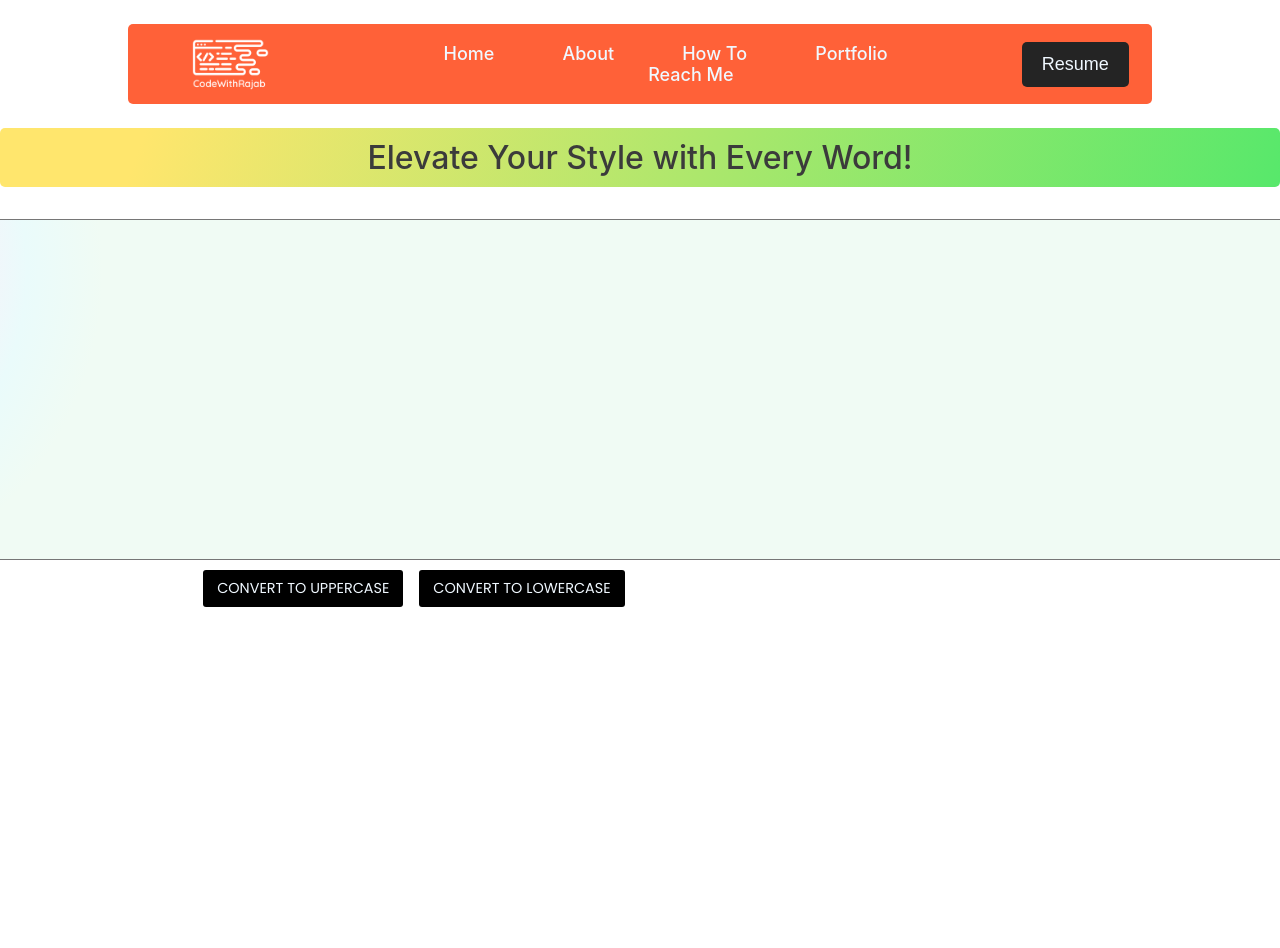
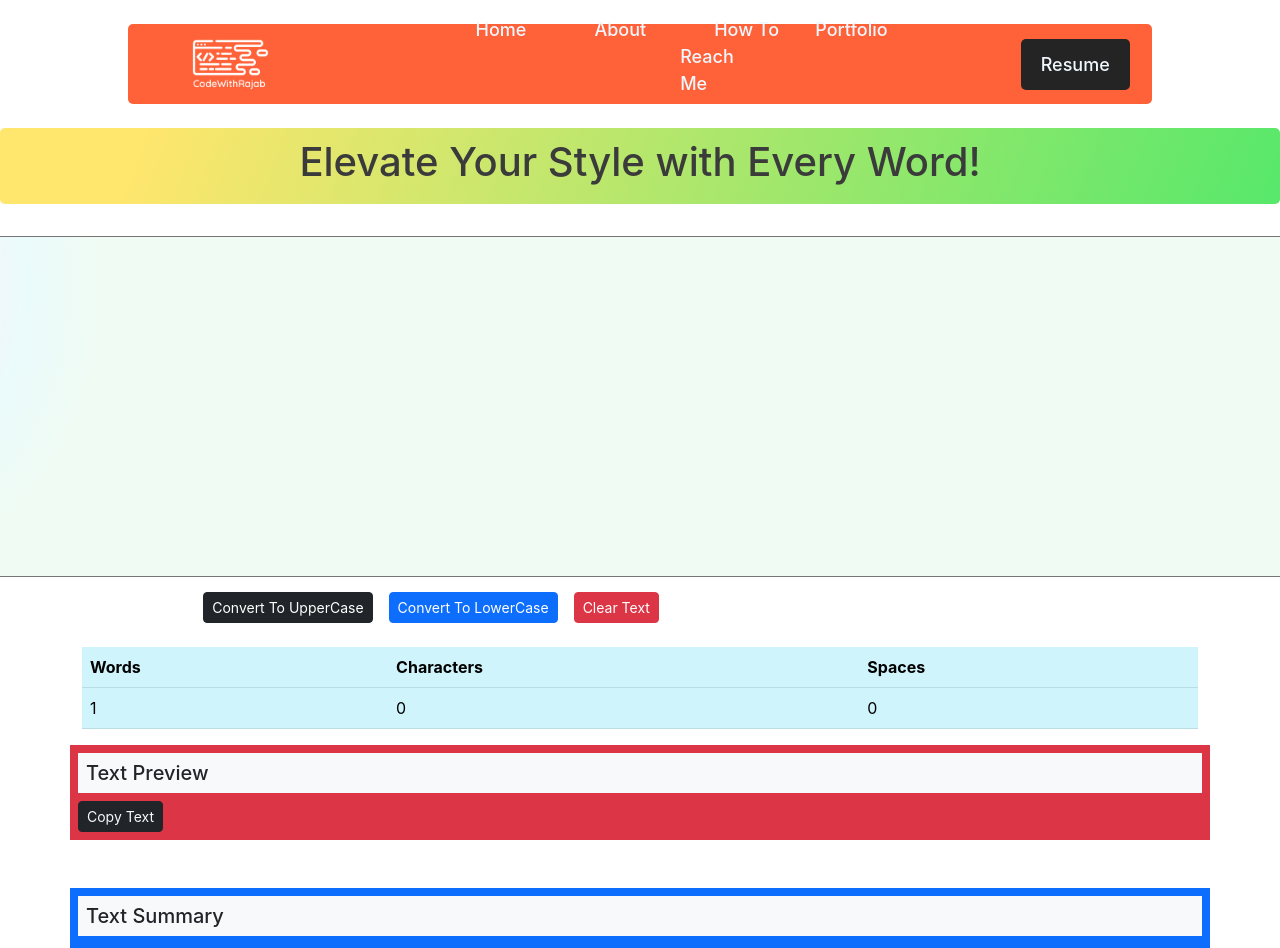
Before and after one commit to Rajab4516/CodeWithRajab, a React (Create React App) app: page / in a window 1280 px wide. Shown: the top 948 px of the page. Before the commit the page ends 800 px from the top, so only its background shows below. Built offline with nearby package versions, Linux system fonts and the light colour scheme.

Commit message:
Add More Buttons and changes

```diff
--- a/public/index.html
+++ b/public/index.html
@@ -25,6 +25,7 @@
       Learn how to configure a non-root public URL by running `npm run build`.
     -->
     <script src="https://kit.fontawesome.com/3030430752.js" crossorigin="anonymous"></script>
+    <link href="https://cdn.jsdelivr.net/npm/bootstrap@5.2.3/dist/css/bootstrap.min.css" rel="stylesheet" integrity="sha384-rbsA2VBKQhggwzxH7pPCaAqO46MgnOM80zW1RWuH61DGLwZJEdK2Kadq2F9CUG65" crossorigin="anonymous">
     <title>React App</title>
   </head>
   <body>
@@ -40,5 +41,6 @@
       To begin the development, run `npm start` or `yarn start`.
       To create a production bundle, use `npm run build` or `yarn build`.
     -->
+    <script src="https://cdn.jsdelivr.net/npm/bootstrap@5.2.3/dist/js/bootstrap.bundle.min.js" integrity="sha384-kenU1KFdBIe4zVF0s0G1M5b4hcpxyD9F7jL+jjXkk+Q2h455rYXK/7HAuoJl+0I4" crossorigin="anonymous"></script>
   </body>
 </html>
--- a/src/Components/TextForm.css
+++ b/src/Components/TextForm.css
@@ -55,6 +55,9 @@ textarea:focus {
   height: 3rem;
 }
 .buttons-container .buttons button{
+  margin-right: 1rem;
+}
+/* .buttons-container .buttons button{
   border: none;
   outline: none;
   text-align: center;
@@ -72,4 +75,4 @@ textarea:focus {
 .buttons-container .buttons button:hover{
   background-color: rgb(36, 36, 36);
   color: rgb(228, 228, 228);
-}
+} */
--- a/src/Components/TextForm.js
+++ b/src/Components/TextForm.js
@@ -1,39 +1,85 @@
-import React, {useState} from 'react';
+import React, { useState } from "react";
 
 function TextForm(props) {
-  const [text, setText] = useState('Sample Text');
+  const [text, setText] = useState("");
 
-  const handleUpperCase = () =>{
+  const handleUpperCase = () => {
     let newText = text.toLocaleUpperCase();
     setText(newText);
+  };
+
+  const handleLowerCase = () => {
+    let newText = text.toLocaleLowerCase();
+    setText(newText);
+  };
+
+  const handleClearText = () => {
+    let newText = "";
+    setText(newText);
+  };
+
+  const handleCopyText = () =>{
+    navigator.clipboard.writeText(text);
+    alert("Text Copied Successfully");
   }
 
-  const handleLowerCase = ()=>{
-    let newText = text.toLocaleLowerCase();
-    setText(newText);
-  }
-
-  const handleOnChange = (event)=>{
+  const handleOnChange = (event) => {
     setText(event.target.value);
-  }
+  };
   return (
     <>
       <div className="text-form-heading-container">
         <h1>{props.heading}</h1>
       </div>
       <div className="text-form-main-container">
-            <div className="container">
-                <textarea name="" id="" cols="150" rows="15" value={text} onChange={handleOnChange}></textarea>
-            </div>
+        <div className="textarea-container">
+          <textarea
+            name=""
+            id=""
+            cols="150"
+            rows="15"
+            value={text}
+            onChange={handleOnChange}
+          ></textarea>
+        </div>
       </div>
       <div className="buttons-container">
         <div className="buttons">
-          <button onClick={handleUpperCase}>Convert To UpperCase</button>
-          <button onClick={handleLowerCase}>Convert To LowerCase</button>
+          <button className="btn btn-dark btn-sm btn-hover" onClick={handleUpperCase}>Convert To UpperCase</button>
+          <button className="btn btn-primary btn-sm btn-hover" onClick={handleLowerCase}>Convert To LowerCase</button>
+          <button className="btn btn-danger btn-sm btn-hover" onClick={handleClearText}>Clear Text</button>
         </div>
       </div>
+      <div className="container mt-3 mb-3">
+        <table class="table table-info">
+          <thead>
+            <tr>
+              <th scope="col">Words</th>
+              <th scope="col">Characters</th>
+              <th scope="col">Spaces</th>
+            </tr>
+          </thead>
+          <tbody>
+            <tr>
+              <td>{text.split(" ").length}</td>
+              <td>{text.length}</td>
+              <td>{text.split(" ").length - 1}</td>
+            </tr>
+          </tbody>
+        </table>
+      </div>
+      <div className="container bg-danger p-2 mb-5">
+        <h5 className="bg-light text-dark p-2">Text Preview</h5>
+        <p className="text-light m-2">{text}</p>
+        <button className="btn btn-sm btn-dark text-light" onClick={handleCopyText}>Copy Text</button>
+      </div>
+
+      <div className="container bg-primary p-2 mb-5">
+        <h5 className="bg-light text-dark p-2">Text Summary</h5>
+        <p className="text-light m-2">{0.008 * text.split("").length} Minutes to Read</p>
+      </div>
     </>
-  )
+  );
 }
 
-export default TextForm
+export default TextForm;
```
